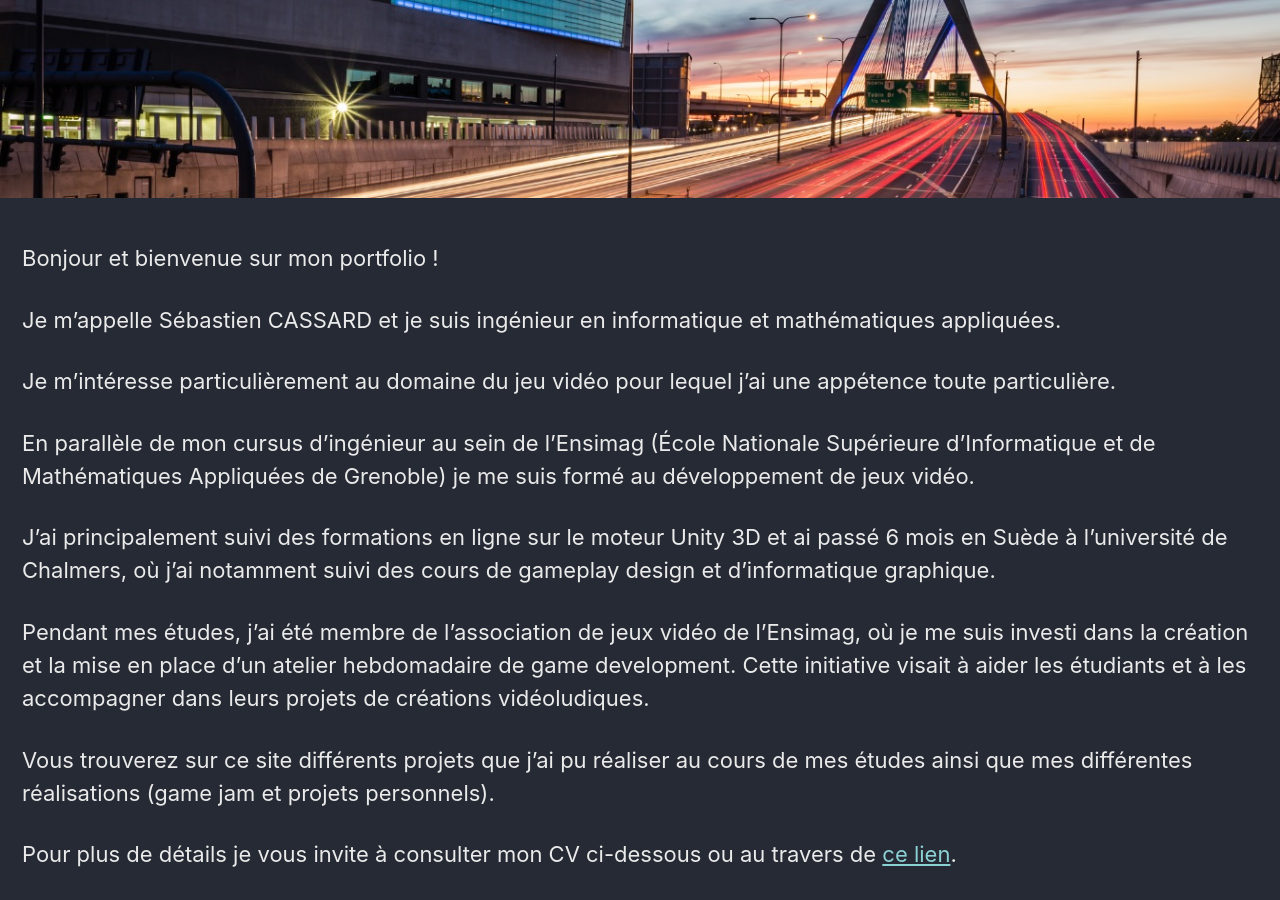
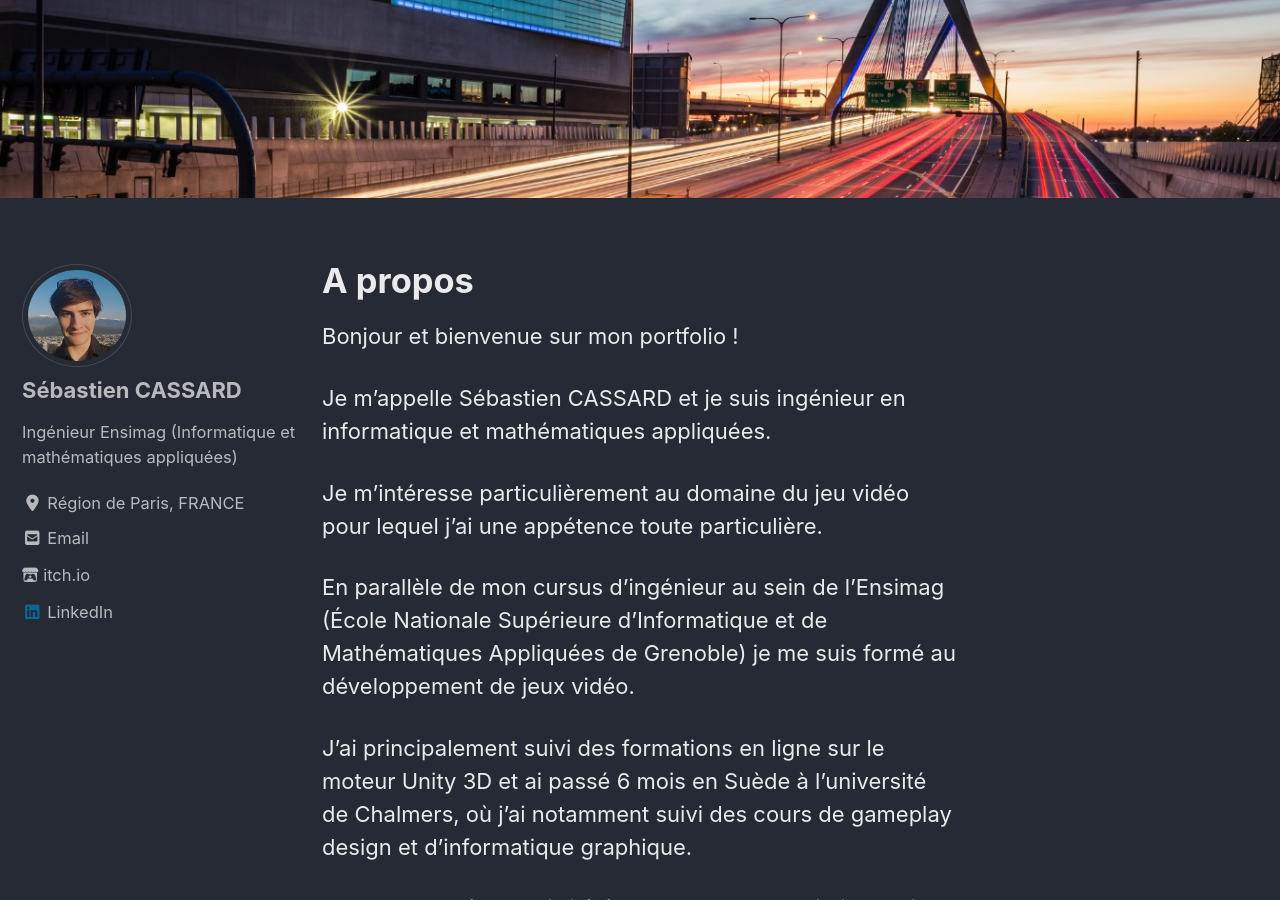
Before and after one commit to Cassards/cassards.github.io, a Jekyll site: the page built from _pages/about.md, in a window 1280 px wide and 900 px high, scrolled down 364 px. Built offline with Jekyll 4.4.1, drawn with Linux system fonts in a browser that asks for light colours; cached includes are drawn as plain includes; nearby versions of some CDN libraries; part of the change alters nothing that is shown.

```diff
--- a/_pages/about.md
+++ b/_pages/about.md
@@ -1,6 +1,6 @@
 ---
-layout: splash
-# layout: home
+#layout: splash # Plein ecran
+layout: home
 # layout: default
 # layout: compress
 title: "A propos"
```
